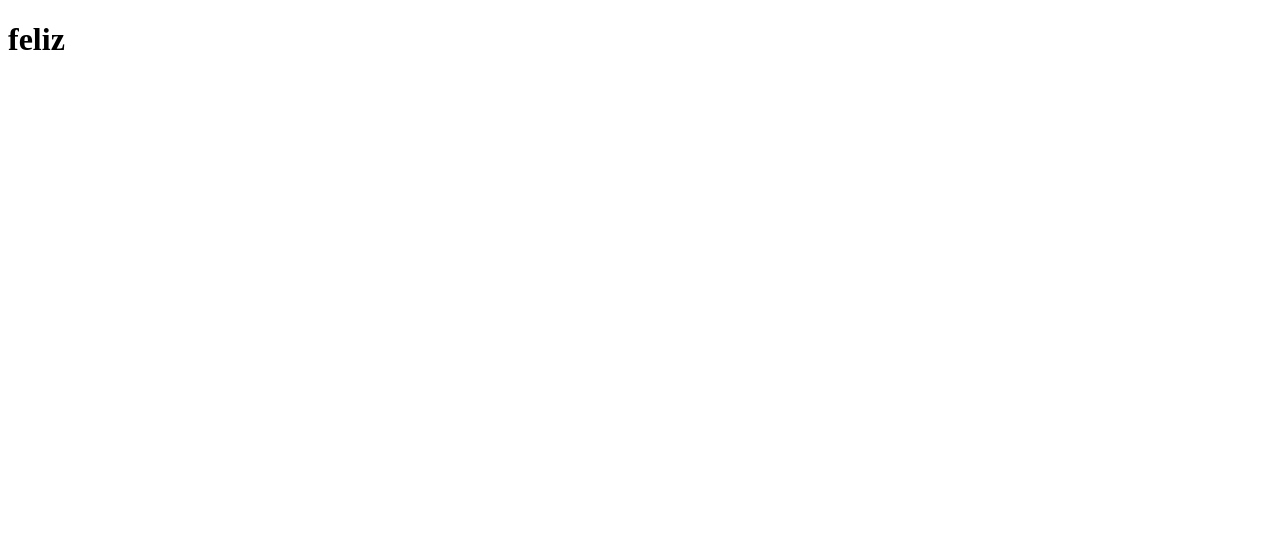
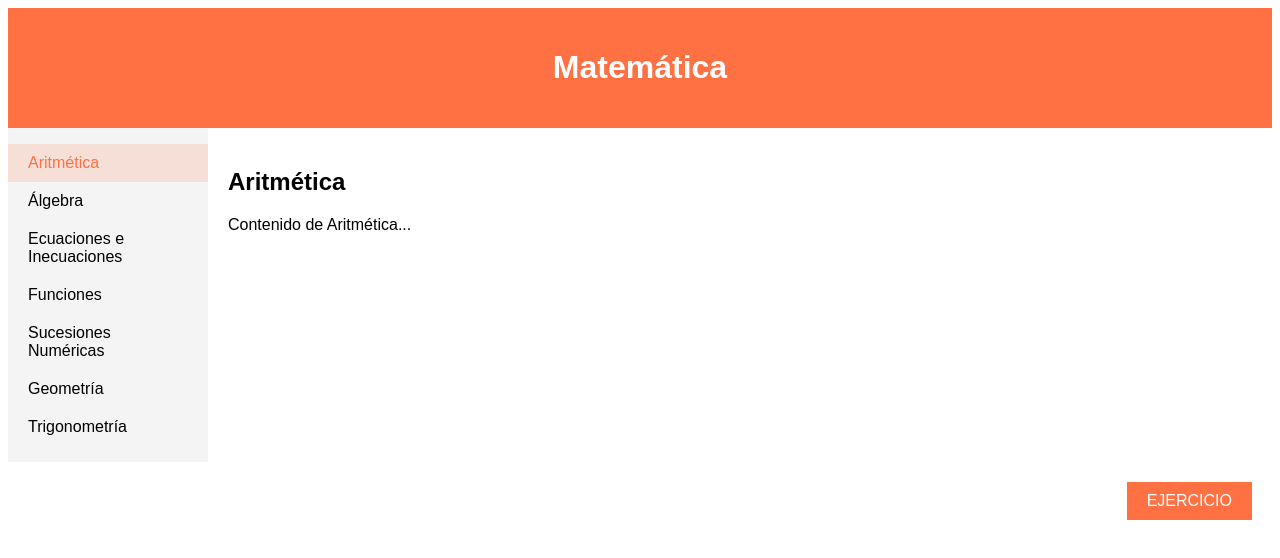
Before and after one commit to 1Dragonz/espacio_aprendizaje, a Vue app: page /matematica in a window 1280 px wide. Shown: the top 558 px of the page. Built offline with nearby package versions, Linux system fonts and the light colour scheme.

Commit message:
Mathematics

```diff
--- a/src/components/MatematicaComponent.vue
+++ b/src/components/MatematicaComponent.vue
@@ -1,5 +1,122 @@
 <template>
+    <div class="matematica-container">
+      <!-- Encabezado -->
+      <header class="header">
+        <h1>Matemática</h1>
+      </header>
 
-<h1>feliz</h1>
+      <!-- Contenido Principal -->
+      <div class="content">
+        <!-- Menú Izquierdo -->
+        <aside class="menu">
+          <ul>
+            <li
+              v-for="(item, index) in menuItems"
+              :key="index"
+              :class="{ active: selectedItem === index }"
+              @click="selectItem(index)">
+              {{ item.title }}
+            </li>
+          </ul>
+        </aside>
 
-</template>
+        <!-- Contenido Derecho -->
+        <main class="main-content">
+          <h2>{{ selectedContent.title }}</h2>
+          <p>{{ selectedContent.content }}</p>
+          <!-- Aquí podrías poner otros elementos relacionados al contenido -->
+        </main>
+      </div>
+
+      <!-- Botón Ejercicio -->
+      <div class="exercise-button">
+        <button class="exercise">EJERCICIO</button>
+      </div>
+    </div>
+  </template>
+
+  <script>
+  export default {
+    name: 'MatematicaComponent',
+    data() {
+      return {
+        selectedItem: 0, // Inicialmente seleccionamos el primer elemento
+        menuItems: [
+          { title: 'Aritmética', content: 'Contenido de Aritmética...' },
+          { title: 'Álgebra', content: 'Contenido de Álgebra...' },
+          { title: 'Ecuaciones e Inecuaciones', content: 'Contenido de Ecuaciones e Inecuaciones...' },
+          { title: 'Funciones', content: 'Contenido de Funciones...' },
+          { title: 'Sucesiones Numéricas', content: 'Contenido de Sucesiones Numéricas...' },
+          { title: 'Geometría', content: 'Contenido de Geometría...' },
+          { title: 'Trigonometría', content: 'Contenido de Trigonometría...' }
+        ]
+      };
+    },
+    computed: {
+      selectedContent() {
+        return this.menuItems[this.selectedItem];
+      }
+    },
+    methods: {
+      selectItem(index) {
+        this.selectedItem = index;
+      }
+    }
+  };
+  </script>
+
+  <style scoped>
+  .matematica-container {
+    font-family: Arial, sans-serif;
+  }
+
+  .header {
+    background-color: #FF7043;
+    color: white;
+    padding: 20px;
+    text-align: center;
+  }
+
+  .content {
+    display: flex;
+  }
+
+  .menu {
+    width: 200px;
+    background-color: #f4f4f4;
+  }
+
+  .menu ul {
+    list-style-type: none;
+    padding: 0;
+  }
+
+  .menu li {
+    padding: 10px 20px;
+    cursor: pointer;
+  }
+
+  .menu li.active {
+    color: #FF7043;
+    background-color: rgba(255, 112, 67, 0.16);
+  }
+
+  .main-content {
+    flex-grow: 1;
+    padding: 20px;
+  }
+
+  .exercise-button {
+    text-align: right;
+    padding: 20px;
+  }
+
+  .exercise {
+    background-color: #FF7043;
+    color: white;
+    border: none;
+    padding: 10px 20px;
+    cursor: pointer;
+    font-size: 16px;
+  }
+  </style>
```
